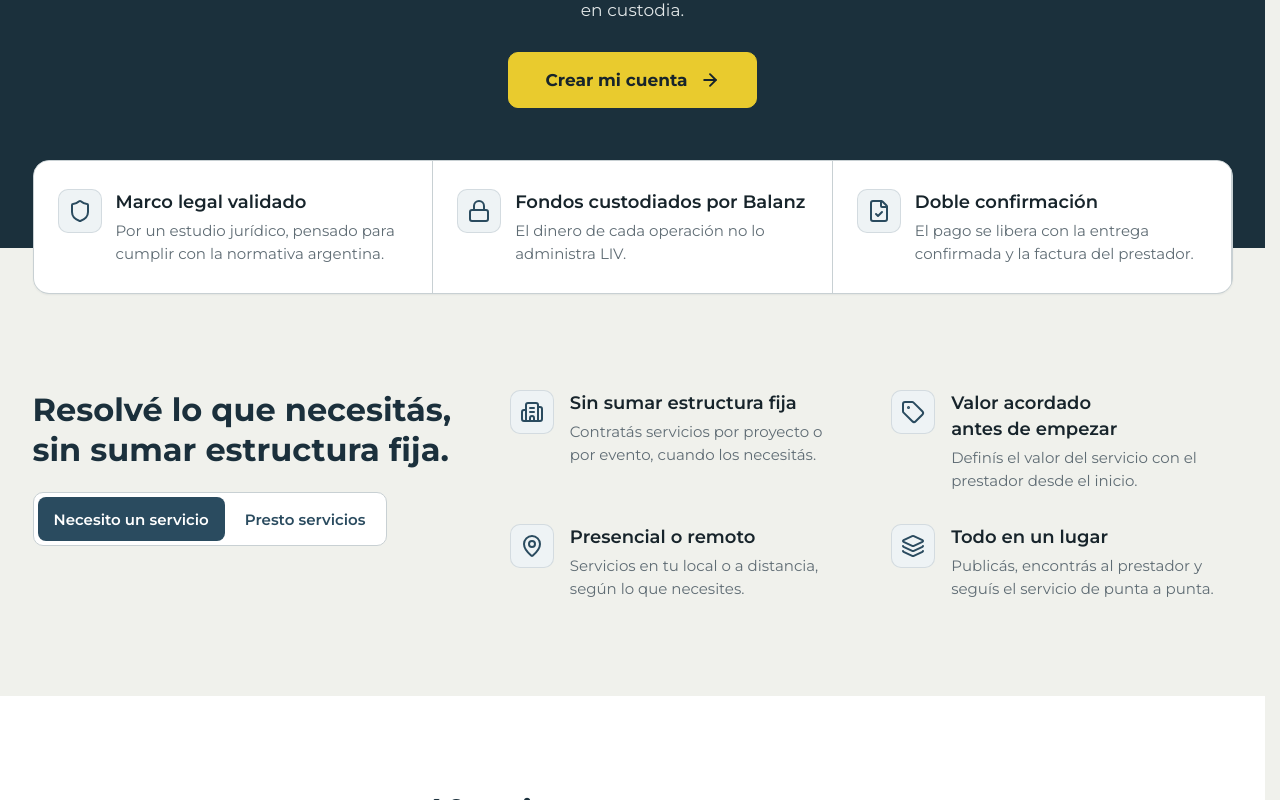
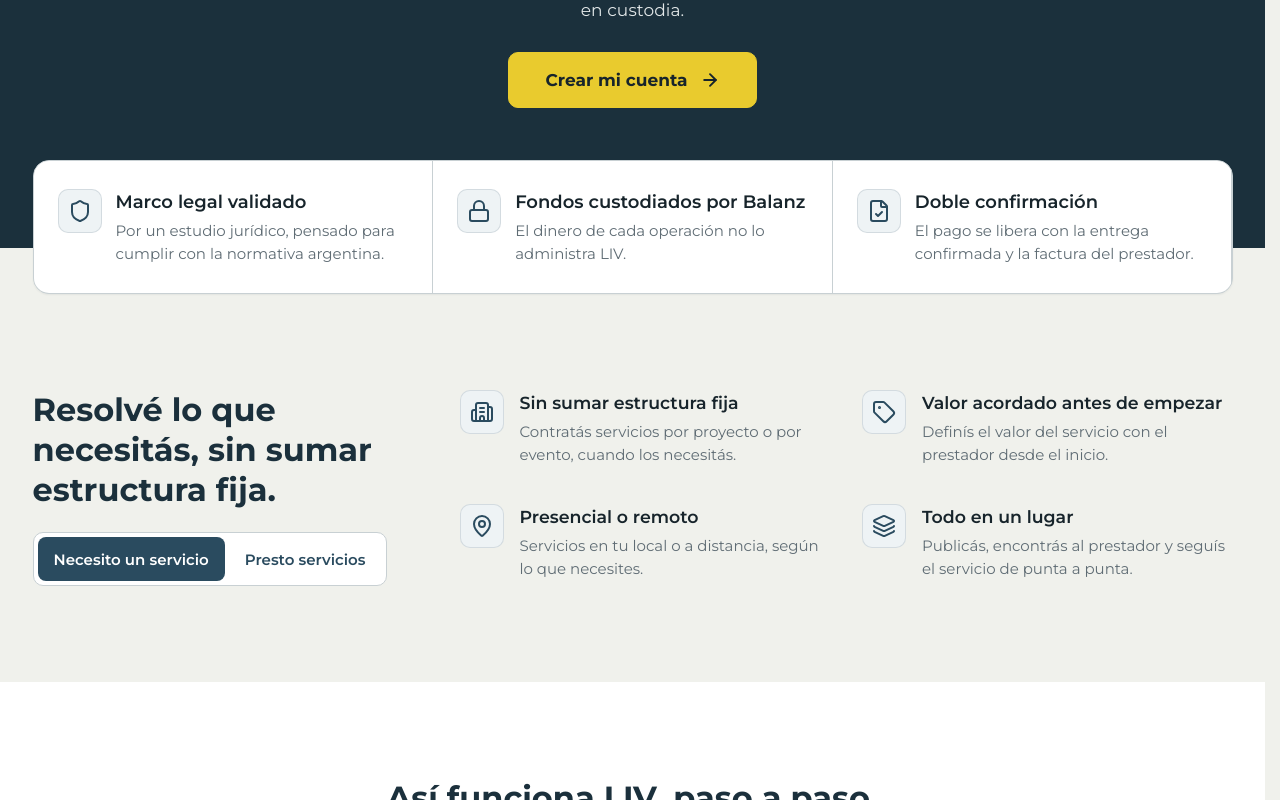
Before and after one commit to luciano-valenzuela1/liv-landing, a Next.js app: page / in a window 1280 px wide. Shown: the part 423-1223 px from the top of the page. Built offline with nearby package versions, Linux system fonts and the light colour scheme; no server answers.

Commit message:
fix(benefits): keep card titles on a single line

```diff
--- a/src/components/landing/Benefits.tsx
+++ b/src/components/landing/Benefits.tsx
@@ -11,7 +11,7 @@ export function Benefits() {
   return (
     <section id="beneficios" className="px-4 py-14 md:px-6 md:py-24">
       <div className="mx-auto flex max-w-[1200px] flex-wrap gap-7 md:gap-14">
-        <div className="flex min-w-0 flex-[1_1_340px] flex-col gap-3.5">
+        <div className="flex min-w-0 flex-[1_1_300px] flex-col gap-3.5">
           <h2
             id="benefits-title"
             className="text-h1 font-bold text-primary-800"
@@ -25,12 +25,17 @@ export function Benefits() {
             className="mt-2 self-start"
           />
         </div>
-        <ul className="grid min-w-0 flex-[2_1_560px] grid-cols-[repeat(auto-fit,minmax(260px,1fr))] gap-x-10 gap-y-8">
+        {/* Columns are at least 340px wide so a title (~280–310px of text) fits on one line */}
+        <ul className="grid min-w-0 flex-[3_1_560px] grid-cols-[repeat(auto-fit,minmax(min(100%,340px),1fr))] gap-x-8 gap-y-8">
           {BENEFITS[audience].map((b) => (
             <li key={b.title} className="flex items-start gap-4">
               <IconBox name={b.icon} />
-              <div className="flex flex-col gap-1">
-                <h3 className="text-h4 font-semibold">{b.title}</h3>
+              {/* Size container: the title scales down (never wraps) if the
+                  column is narrower than the longest title at its token size */}
+              <div className="flex min-w-0 flex-1 flex-col gap-1 [container-type:inline-size]">
+                <h3 className="whitespace-nowrap font-semibold [font-size:clamp(0.75rem,5.6cqw,var(--type-h4-size))] [line-height:var(--type-h4-leading)]">
+                  {b.title}
+                </h3>
                 <p className="text-body text-text-600">{b.text}</p>
               </div>
             </li>
```
